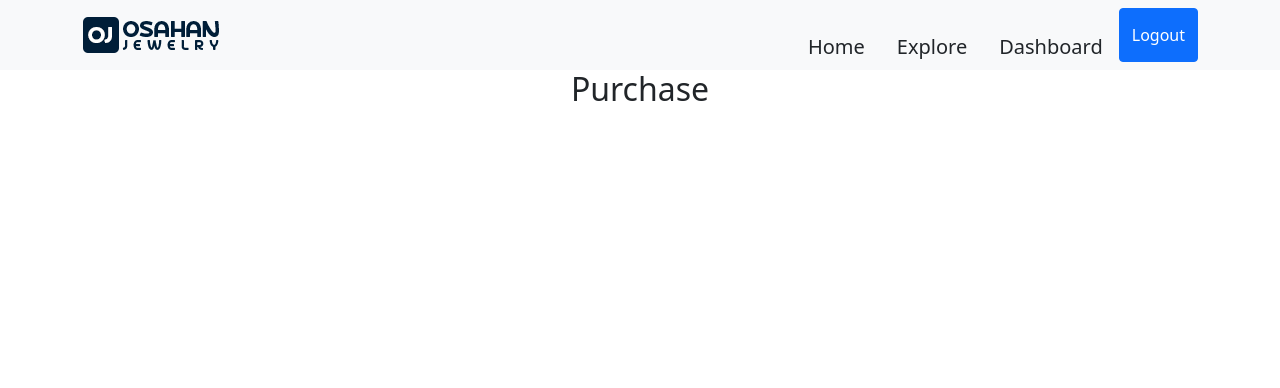
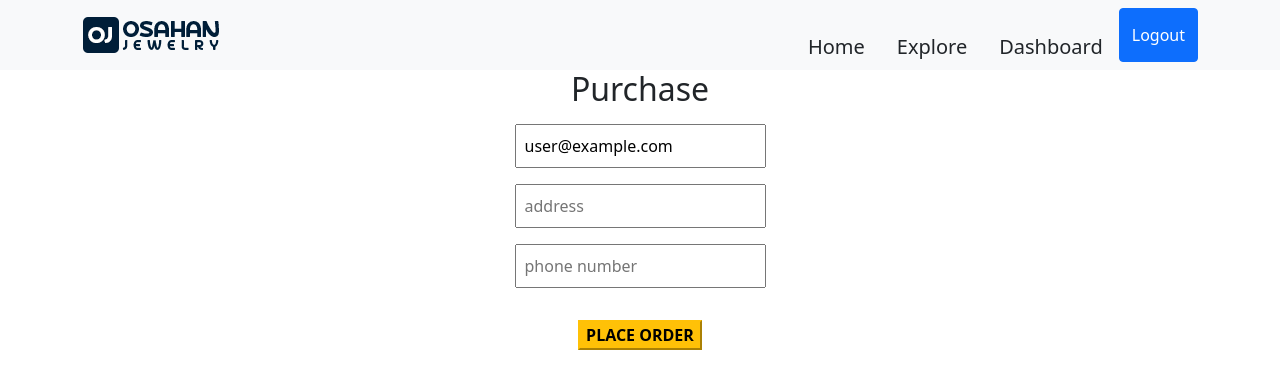
Before and after one commit to isti2623/osahan-jewelry-client, a React (Create React App) app: page /purchase in a window 1280 px wide. Shown: the top 388 px of the page. Built offline with nearby package versions, Linux system fonts and the light colour scheme; no server answers; sample sign-in values are in the browser's storage.

Commit message:
added order purchase

```diff
--- a/package.json
+++ b/package.json
@@ -14,6 +14,7 @@
     "react": "^17.0.2",
     "react-bootstrap": "^2.0.2",
     "react-dom": "^17.0.2",
+    "react-hook-form": "^7.19.3",
     "react-router-dom": "^5.3.0",
     "react-scripts": "4.0.3",
     "web-vitals": "^1.0.1"
--- a/src/Pages/Purchase/Purchase/Purchase.js
+++ b/src/Pages/Purchase/Purchase/Purchase.js
@@ -1,11 +1,55 @@
 import React from 'react';
+import { useForm } from 'react-hook-form';
+import useAuth from '../../../hooks/useAuth';
 import Navigation from '../../Shared/Navigation';
 
 const Purchase = () => {
+    /*  form Part */
+
+    const { user } = useAuth();
+    const { register, reset, handleSubmit, formState: { errors } } = useForm();
+    const onSubmit = (data) => {
+
+        data.email = user.email;
+        data.name = user.displayName;
+
+
+
+
+        fetch("http://localhost:5000/orders", {
+            method: "POST",
+            headers: { "content-type": "application/json" },
+            body: JSON.stringify(data),
+        })
+            .then((res) => res.json())
+            .then((data) => {
+                if (data) {
+                    alert('added successfully');
+                    reset();
+                }
+            });
+    };
     return (
         <div>
             <Navigation></Navigation>
             <h2>Purchase</h2>
+            <form onSubmit={handleSubmit(onSubmit)}>
+                {/* register your input into the hook by invoking the "register" function */}
+                <input required className='p-2 m-2' defaultValue={user.email} placeholder='email' {...register("address")} />
+                <br />
+
+
+
+                {/* include validation with required or other standard HTML validation rules */}
+                <input required className='p-2 m-2' placeholder='address' type='text' {...register("phone")} />
+                <br />
+                <input required className='p-2 m-2' placeholder='phone number' type='number' {...register("phone")} />
+                <br />
+                {/* errors will return when field validation fails  */}
+                {errors.exampleRequired && <span>This field is required</span>}
+                <br />
+                <input className='className="btn btn-warning fw-bold mt-3"' value='PLACE ORDER' type="submit" />
+            </form>
         </div>
     );
 };
```
Also changed, not shown: 1 other file (tests, documents, lock files or other folders).
